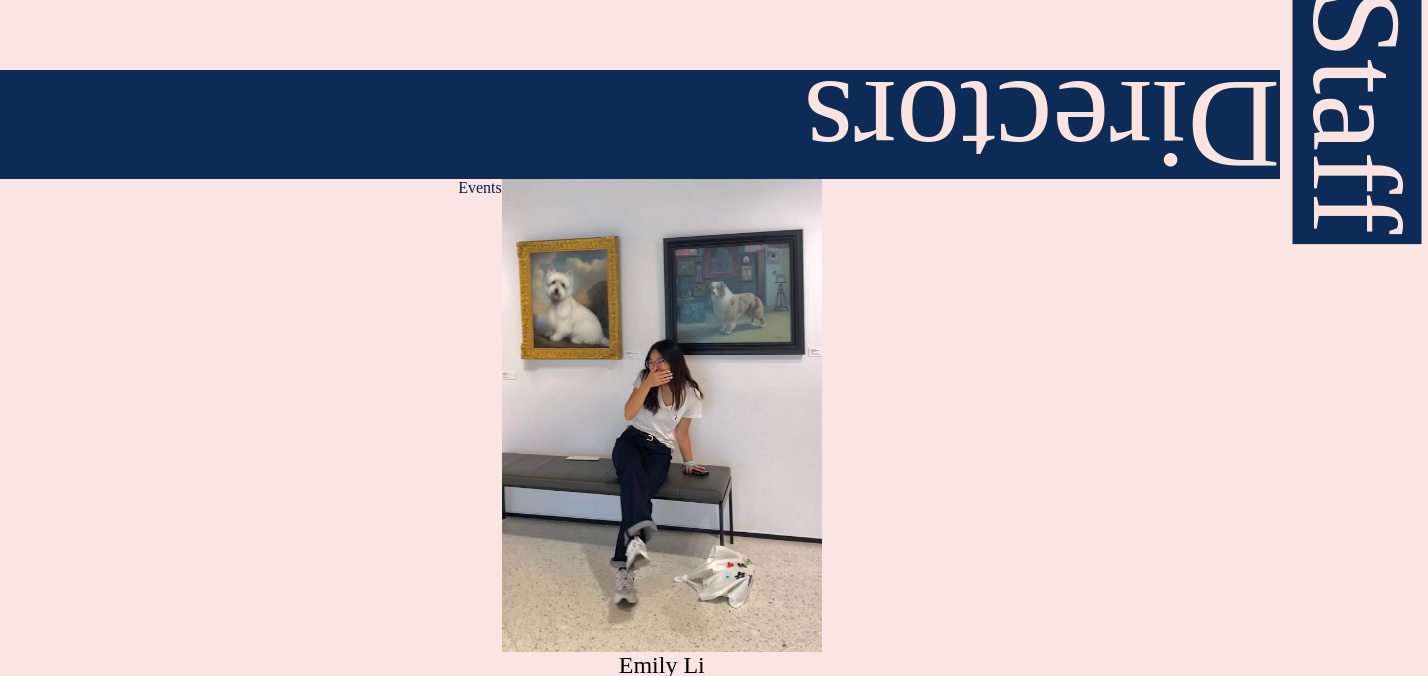
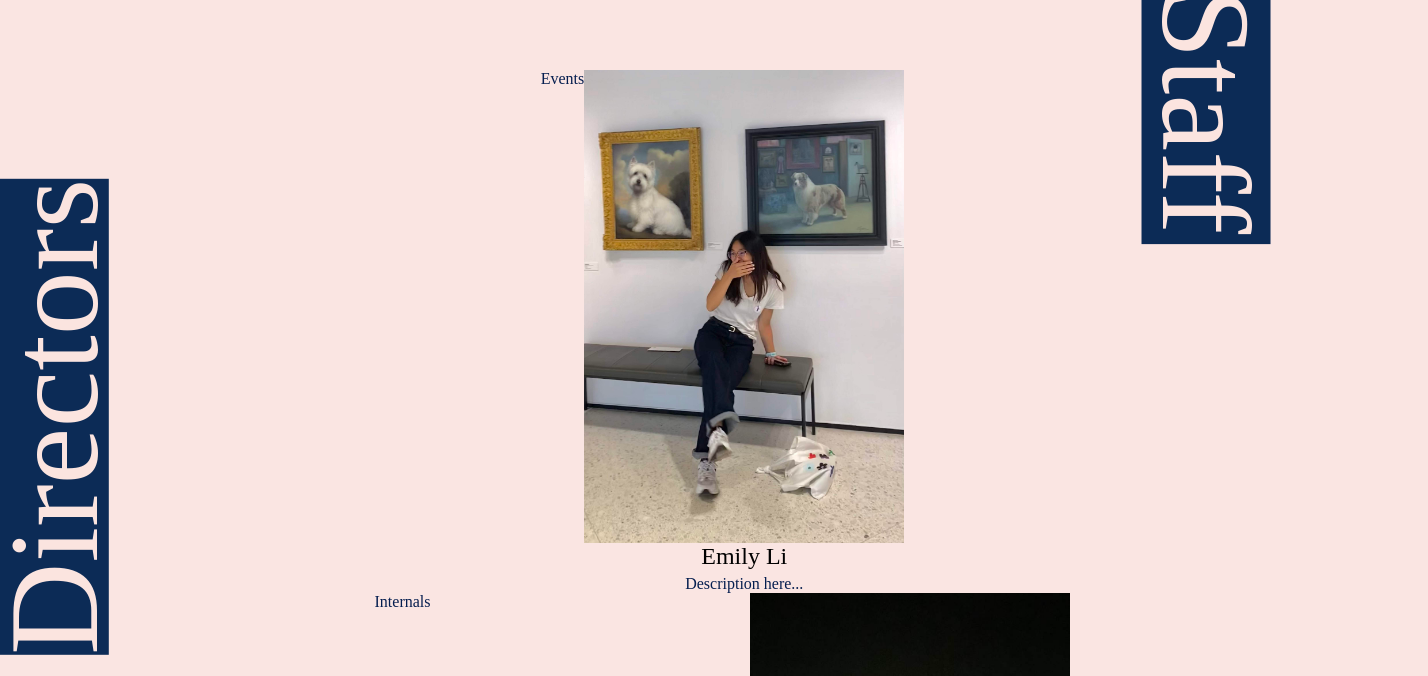
Before and after one commit to Junior-Caucus-SU/junior.stuysu.org, a React (Create React App) app: page /people in a window 1280 px wide. Shown: the part 2154-2830 px from the top of the page, 1428 px wide, since content can reach past the window. Built offline with nearby package versions, Linux system fonts and the light colour scheme; no server answers; a web font is replaced by a local one.

Commit message:
general flow

```diff
--- a/src/components/People.css
+++ b/src/components/People.css
@@ -48,7 +48,7 @@ html, body {
   word-wrap: break-word;
 }
 
-.subgroup-container, .directors-container, .person-container {
+.subgroup-container, .person-container {
   display: flex;
   flex-direction: column;
   justify-content: center;
@@ -101,7 +101,7 @@ html, body {
 /* Chiefs Section - Applying similar structure as Presidents */
 .chiefs {
   display: grid;
-  grid-template-columns: fit-content(100%) 1fr 1fr;
+  grid-template-columns: 1fr 1fr 165px;
   margin-bottom: 300px;
 }
 
@@ -110,7 +110,7 @@ html, body {
   transform-origin: bottom right;
   width: fit-content;
   height: fit-content;
-  justify-self: inherit;
+  justify-self: end;
   margin: 10px;
   padding: 10px;
 }
@@ -118,3 +118,33 @@ html, body {
 .chiefs-box-text {
   /* No rotation needed as in .box-text */
 }
+
+/* Directors Section */
+.directors {
+  display: grid;
+  grid-template-columns: 165px auto;
+  margin-bottom: 300px;
+}
+
+.directors-box {
+  transform: rotate(90deg);
+  transform-origin: bottom left;
+  width: fit-content;
+  height: fit-content;
+  justify-self: inherit;
+  margin: 0;
+  padding: 0;
+}
+
+.subgroup_containerD_all {
+  display: flex;
+  flex-direction: column;
+  width: 100vw;
+  justify-content: center;
+}
+
+/* 2x1 grid */
+.subgroup-containerD {
+  display: grid;
+  grid-template-columns: 50vw 50vw;
+}
--- a/src/components/People.jsx
+++ b/src/components/People.jsx
@@ -89,7 +89,11 @@ export default function People() {
                 <div className="description">Description here...</div>
             </div>
           </div>
+        </div>
+      </div>
 
+        <div classNmae="subgroup_containerD_all">
+          <div className="subgroup-containerD">
             <div className="d_type_box">
               <div className="d_type">I/T</div>
               <div className="director person-container">
@@ -103,7 +107,9 @@ export default function People() {
                   <div className="description">Description here...</div>
               </div>
             </div>
+          </div>
 
+          <div className="subgroup-containerD">
             <div className="d_type_box">
               <div className="d_type">Finance</div>
               <div className="director person-container">
@@ -117,7 +123,9 @@ export default function People() {
                   <div className="description">Description here...</div>
               </div>
             </div>
+          </div>
 
+          <div className="subgroup-containerD">
             <div className="d_type_box">
               <div className="d_type">Graphics</div>
               <div className="director person-container">
@@ -126,7 +134,6 @@ export default function People() {
                   <div className="description">Description here...</div>
               </div>
             </div>
-
             <div className="d_type_box">
               <div className="d_type">Social Media</div>
               <div className="director person-container">
@@ -137,6 +144,7 @@ export default function People() {
             </div>
           </div>
         </div>
+
       </div>
       <Footer/>
     </div>
```
Lines whose indentation alone changed are shown as unchanged.
